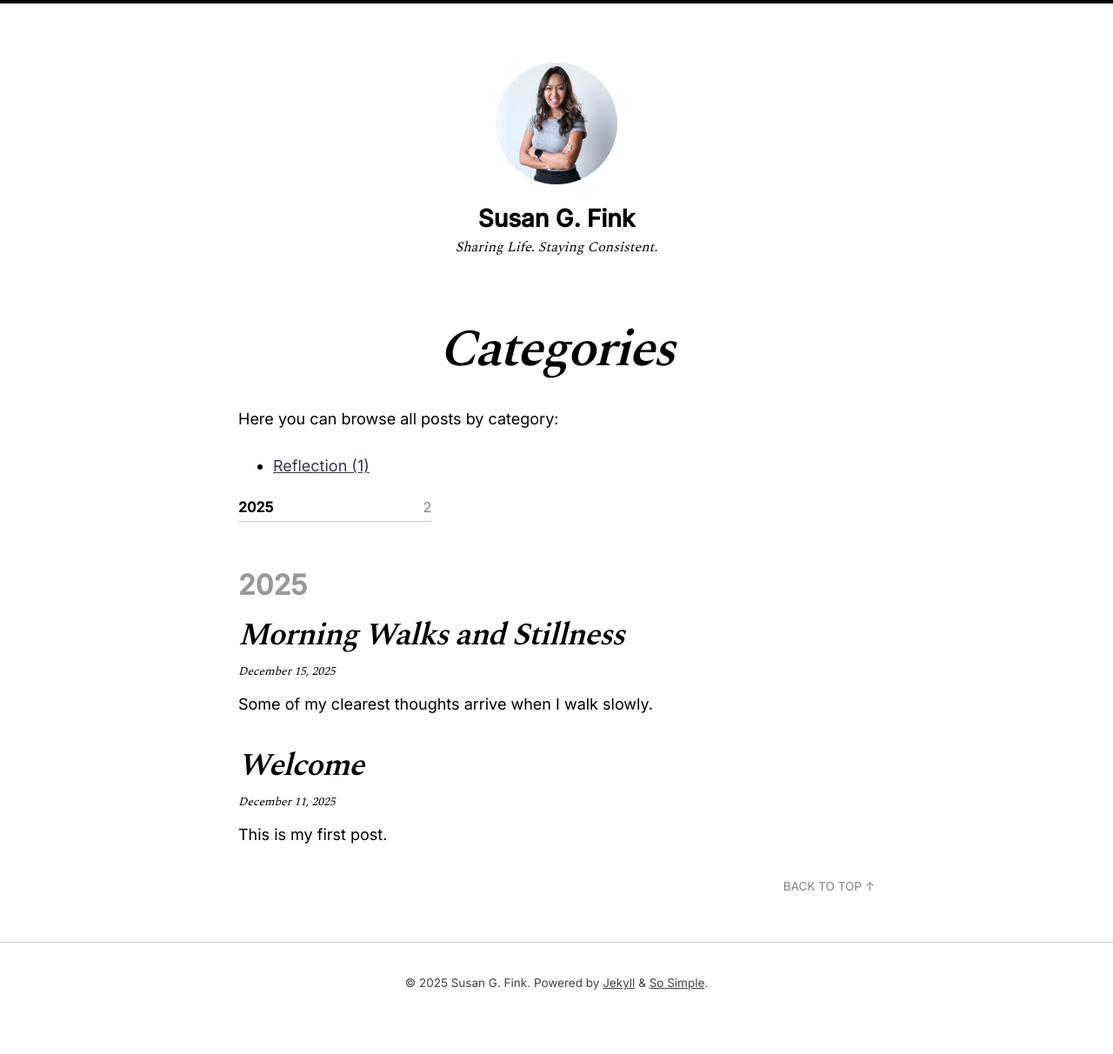
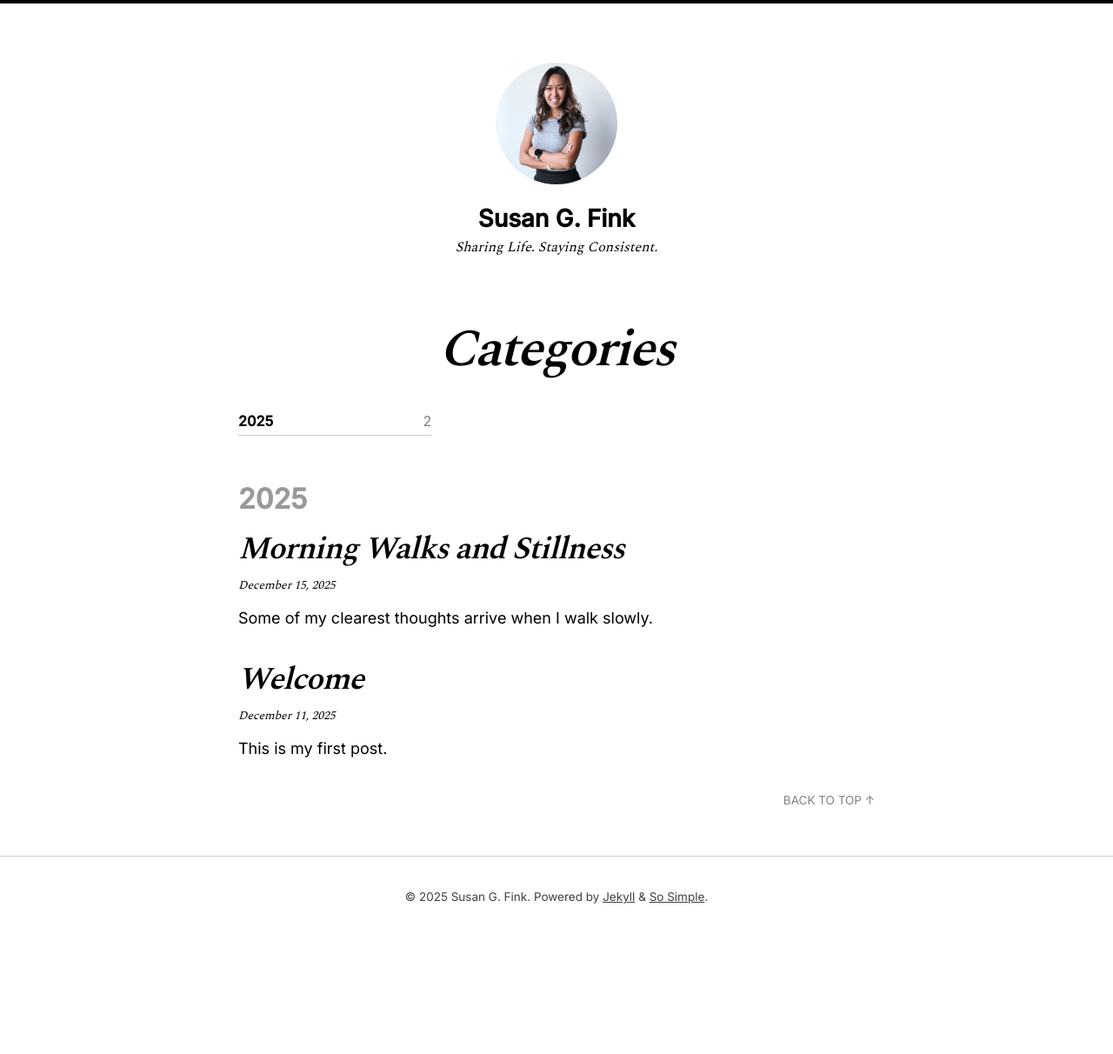
Before and after one commit to susangfink/site, a Jekyll site: the page built from categories.md, in a window 1280 px wide. Shown: the whole page at 87% size. Built offline with Jekyll 4.4.1, drawn with Linux system fonts in a browser that asks for light colours; nearby versions of some CDN libraries; after the commit the page ends 1113 px from its top, so only the background shows below that.

Commit message:
Update categories.md

```diff
--- a/categories.md
+++ b/categories.md
@@ -5,16 +5,3 @@ permalink: /categories/
 show_excerpts: true
 entries_layout: list
 ---
-
-Here you can browse all posts by category:
-
-{% assign categories = site.categories | sort %}
-<ul>
-  {% for category in categories %}
-    <li>
-      <a href="{{ '/categories/' | append: category[0] | relative_url }}">
-        {{ category[0] | capitalize }} ({{ category[1].size }})
-      </a>
-    </li>
-  {% endfor %}
-</ul>
```
